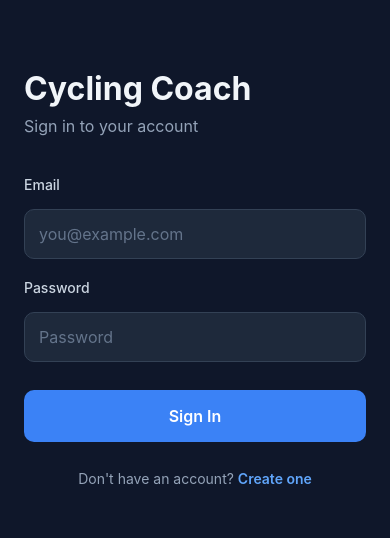
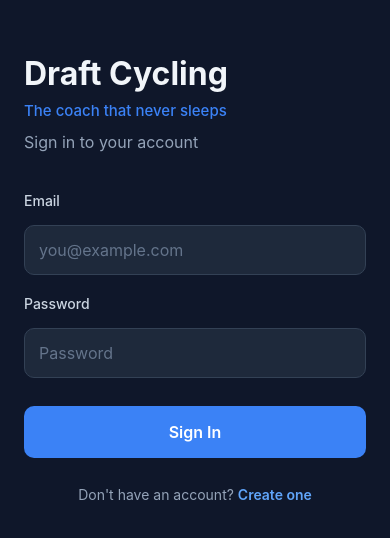
Before and after one commit to BrandonNelson325/draft-cycling, a React Native app in the folder mobile/: screen /Login in a window 390 px wide. Shown: the part 144-682 px from the top of the page. Built offline with nearby package versions, Linux system fonts and the light colour scheme; no server answers; what @gorhom/bottom-sheet, expo-notifications, expo-web-browser would draw is missing.

Commit message:
Fix Expo SDK 52 compat: downgrade expo-asset/expo-font, bump build number

```diff
--- a/mobile/app.json
+++ b/mobile/app.json
@@ -15,7 +15,7 @@
     "ios": {
       "supportsTablet": true,
       "bundleIdentifier": "com.draftcycling.app",
-      "buildNumber": "2",
+      "buildNumber": "3",
       "infoPlist": {
         "ITSAppUsesNonExemptEncryption": false
       }
--- a/mobile/package.json
+++ b/mobile/package.json
@@ -20,11 +20,11 @@
     "axios": "^1.13.5",
     "date-fns": "^4.1.0",
     "expo": "^52",
-    "expo-asset": "^55.0.8",
+    "expo-asset": "~11.0.5",
     "expo-auth-session": "~6.0.3",
     "expo-build-properties": "~0.13.3",
     "expo-file-system": "~18.0.12",
-    "expo-font": "^55.0.4",
+    "expo-font": "~13.0.4",
     "expo-haptics": "~14.0.1",
     "expo-linear-gradient": "~14.0.2",
     "expo-notifications": "^0.29.14",
--- a/mobile/src/screens/auth/LoginScreen.tsx
+++ b/mobile/src/screens/auth/LoginScreen.tsx
@@ -50,7 +50,8 @@ const message =
         keyboardShouldPersistTaps="handled"
       >
         <View style={styles.header}>
-          <Text style={styles.title}>Cycling Coach</Text>
+          <Text style={styles.title}>Draft Cycling</Text>
+          <Text style={styles.tagline}>The coach that never sleeps</Text>
           <Text style={styles.subtitle}>Sign in to your account</Text>
         </View>
 
@@ -127,6 +128,12 @@ const styles = StyleSheet.create({
     color: '#f1f5f9',
     marginBottom: 8,
   },
+  tagline: {
+    fontSize: 15,
+    color: '#3b82f6',
+    fontWeight: '500',
+    marginBottom: 12,
+  },
   subtitle: {
     fontSize: 16,
     color: '#94a3b8',
```
Also changed, not shown: 1 other file (tests, documents, lock files or other folders).
